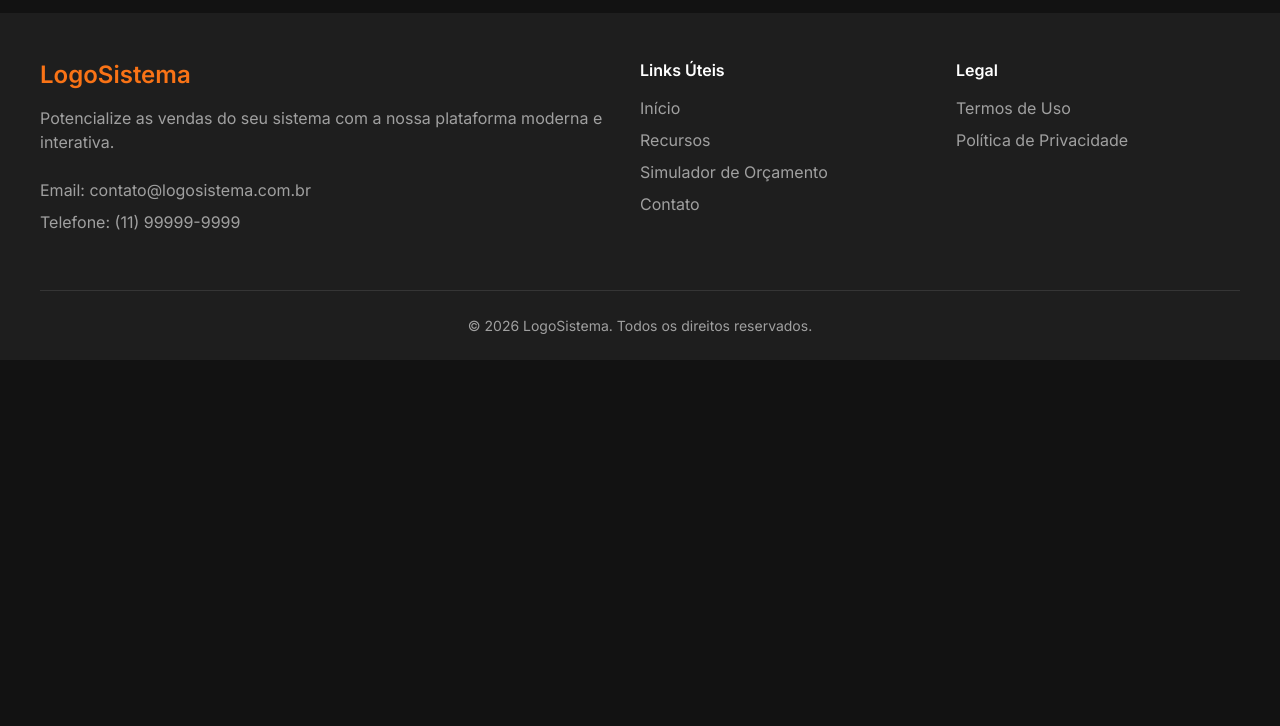
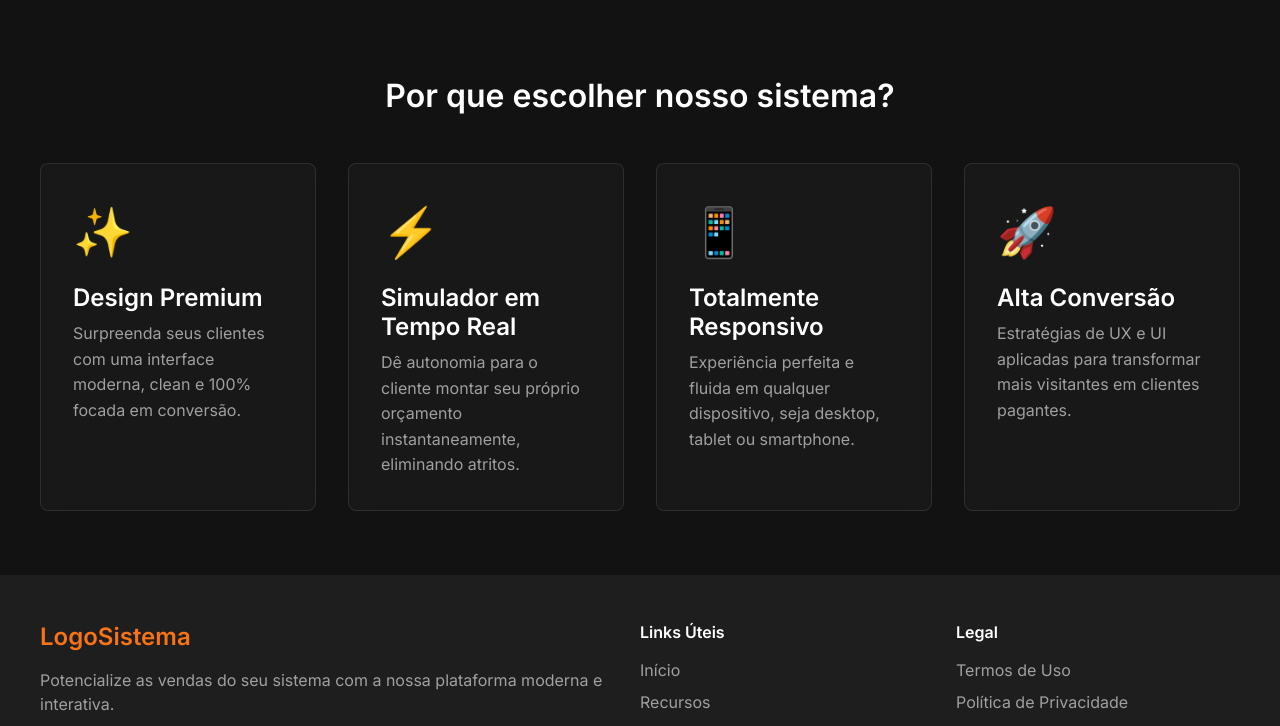
Before and after one commit to Bobtechma/arkosys, a React (Vite) app: page / in a window 1280 px wide. Shown: the part 707-1433 px from the top of the page. Before the commit the page ends 1067 px from the top, so only its background shows below. Built offline with nearby package versions, Linux system fonts and the light colour scheme.

Commit message:
feat(02-02): build features section

```diff
--- a/src/App.jsx
+++ b/src/App.jsx
@@ -1,6 +1,7 @@
 import React from 'react';
 import Header from './components/Header';
 import Hero from './components/Hero';
+import Features from './components/Features';
 import Footer from './components/Footer';
 
 function App() {
@@ -9,6 +10,7 @@ function App() {
       <Header />
       <main>
         <Hero />
+        <Features />
       </main>
       <Footer />
     </div>
--- /dev/null
+++ b/src/components/Features.css
@@ -0,0 +1,76 @@
+.features-section {
+  padding: var(--spacing-7) var(--spacing-4);
+  background-color: var(--color-dominant);
+  position: relative;
+}
+
+.features-container {
+  max-width: 1200px;
+  margin: 0 auto;
+}
+
+.section-title {
+  text-align: center;
+  font-size: 32px;
+  font-weight: var(--font-weight-semibold);
+  margin-bottom: var(--spacing-6);
+  color: var(--color-text);
+}
+
+.features-grid {
+  display: grid;
+  grid-template-columns: 1fr;
+  gap: var(--spacing-5);
+}
+
+.feature-card {
+  padding: var(--spacing-5);
+  transition: transform 0.3s ease, box-shadow 0.3s ease;
+  position: relative;
+  overflow: hidden;
+}
+
+.feature-card.glassmorphism {
+  background: rgba(30, 30, 30, 0.5);
+  backdrop-filter: blur(10px);
+  -webkit-backdrop-filter: blur(10px);
+  border: 1px solid rgba(255, 255, 255, 0.1);
+  border-radius: var(--radius-lg);
+}
+
+.feature-card:hover {
+  transform: translateY(-5px);
+  box-shadow: 0 10px 30px -10px rgba(249, 115, 22, 0.3);
+  border-color: rgba(249, 115, 22, 0.5);
+}
+
+.card-icon {
+  font-size: 3rem;
+  margin-bottom: var(--spacing-3);
+  color: var(--color-accent); /* Emoji color is fixed, but if SVG is used, this sets fill/stroke */
+}
+
+.card-title {
+  font-size: var(--font-size-heading);
+  font-weight: var(--font-weight-semibold);
+  margin-bottom: var(--spacing-2);
+  color: var(--color-text);
+}
+
+.card-desc {
+  font-size: var(--font-size-body);
+  color: var(--color-text-muted);
+  line-height: 1.6;
+}
+
+@media (min-width: 768px) {
+  .features-grid {
+    grid-template-columns: repeat(2, 1fr);
+  }
+}
+
+@media (min-width: 1024px) {
+  .features-grid {
+    grid-template-columns: repeat(4, 1fr);
+  }
+}
--- /dev/null
+++ b/src/components/Features.jsx
@@ -0,0 +1,50 @@
+import React from 'react';
+import './Features.css';
+
+const featureData = [
+  {
+    title: 'Design Premium',
+    desc: 'Surpreenda seus clientes com uma interface moderna, clean e 100% focada em conversão.',
+    icon: '✨'
+  },
+  {
+    title: 'Simulador em Tempo Real',
+    desc: 'Dê autonomia para o cliente montar seu próprio orçamento instantaneamente, eliminando atritos.',
+    icon: '⚡'
+  },
+  {
+    title: 'Totalmente Responsivo',
+    desc: 'Experiência perfeita e fluida em qualquer dispositivo, seja desktop, tablet ou smartphone.',
+    icon: '📱'
+  },
+  {
+    title: 'Alta Conversão',
+    desc: 'Estratégias de UX e UI aplicadas para transformar mais visitantes em clientes pagantes.',
+    icon: '🚀'
+  }
+];
+
+const FeatureCard = ({ title, desc, icon }) => (
+  <div className="feature-card glassmorphism">
+    <div className="card-icon">{icon}</div>
+    <h3 className="card-title">{title}</h3>
+    <p className="card-desc">{desc}</p>
+  </div>
+);
+
+const Features = () => {
+  return (
+    <section id="recursos" className="features-section">
+      <div className="features-container">
+        <h2 className="section-title">Por que escolher nosso sistema?</h2>
+        <div className="features-grid">
+          {featureData.map((feature, index) => (
+            <FeatureCard key={index} {...feature} />
+          ))}
+        </div>
+      </div>
+    </section>
+  );
+};
+
+export default Features;
```
